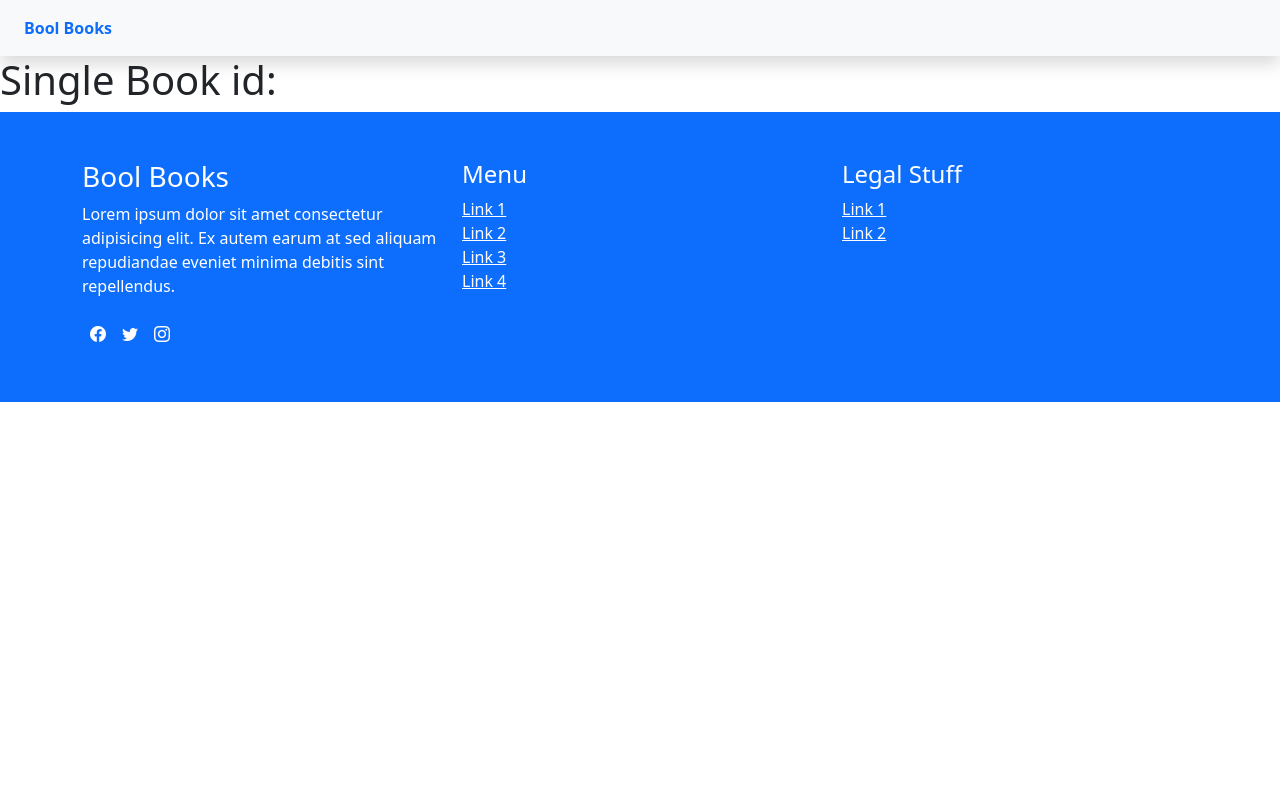
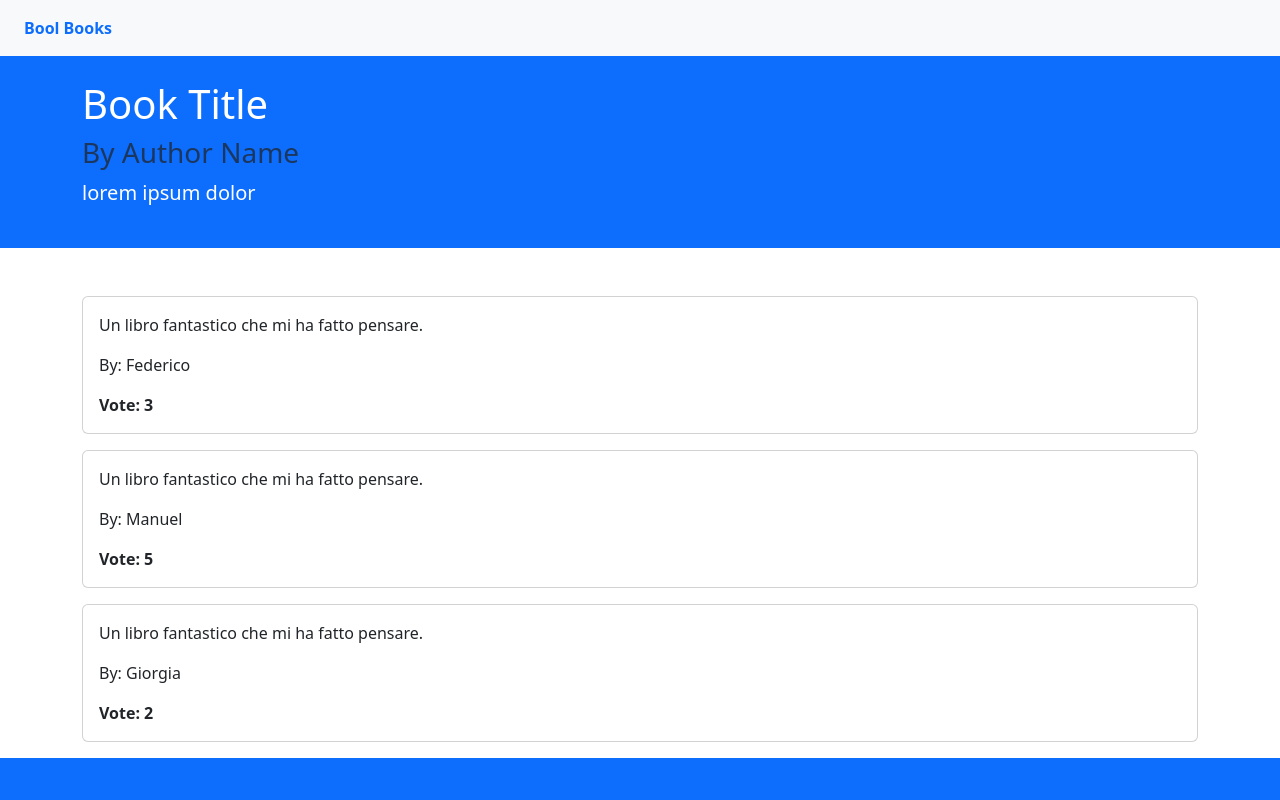
Before and after one commit to Pietroo03/books-web-app, a React (Vite) app in the folder react-front/: page /books/1 in a window 1280 px wide. Shown: the top 800 px of the page. Built offline with nearby package versions, Linux system fonts and the light colour scheme.

Commit message:
import banner component

```diff
--- a/react-front/src/pages/BooksPage.jsx
+++ b/react-front/src/pages/BooksPage.jsx
@@ -69,7 +69,7 @@ export default function BooksPage() {
     return (
         <>
 
-            <Banner title={'Bool Books'} subtitle={'The nerdest book community'} leadtext={'Lorem ipsum dolor sit amet consectetur adipisicing.'} />
+            <Banner title='Bool Books' subtitle='The nerdest book community' leadtext='Lorem ipsum dolor sit amet consectetur adipisicing.' />
 
             <section className="py-5">
                 <div className="container">
--- a/react-front/src/pages/SingleBook.jsx
+++ b/react-front/src/pages/SingleBook.jsx
@@ -1,9 +1,51 @@
 import { useParams } from 'react-router-dom'
+import Banner from '../components/Banner'
+import ReviewCard from '../components/ReviewCard'
 
 export default function SingleBook() {
 
-    const { id } = useParams
+    const { id } = useParams()
+
+    const reviews = [
+        {
+            id: 1,
+            username: "Federico",
+            date: "2021-12-31T23:00:00.000Z",
+            review: "Un libro fantastico che mi ha fatto pensare.",
+            vote: 3
+
+        },
+        {
+            id: 2,
+            username: "Manuel",
+            date: "2021-12-31T23:00:00.000Z",
+            review: "Un libro fantastico che mi ha fatto pensare.",
+            vote: 5
+
+        },
+        {
+            id: 3,
+            username: "Giorgia",
+            date: "2021-12-31T23:00:00.000Z",
+            review: "Un libro fantastico che mi ha fatto pensare.",
+            vote: 2
+
+        },
+    ]
+
     return (
-        <h1>Single Book id: {id}</h1>
+
+        <>
+
+            <Banner title='Book Title' subtitle='By Author Name' leadtext='lorem ipsum dolor' />
+
+            <section className='reviews'>
+                <div className="container">
+                    {reviews.map((review) => <ReviewCard key={review.id} review={review} />)}
+                </div>
+
+            </section>
+
+        </>
     )
 }
```
